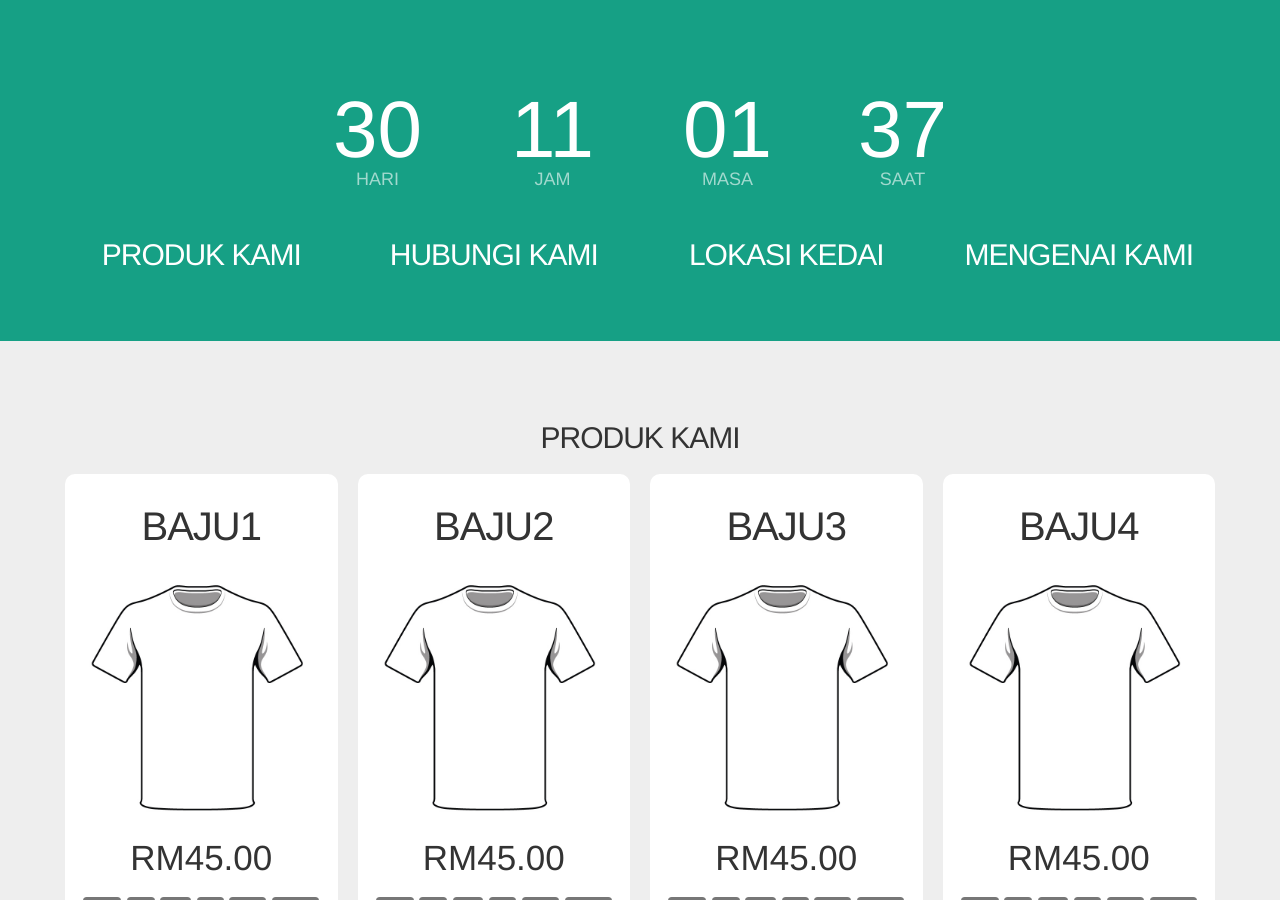
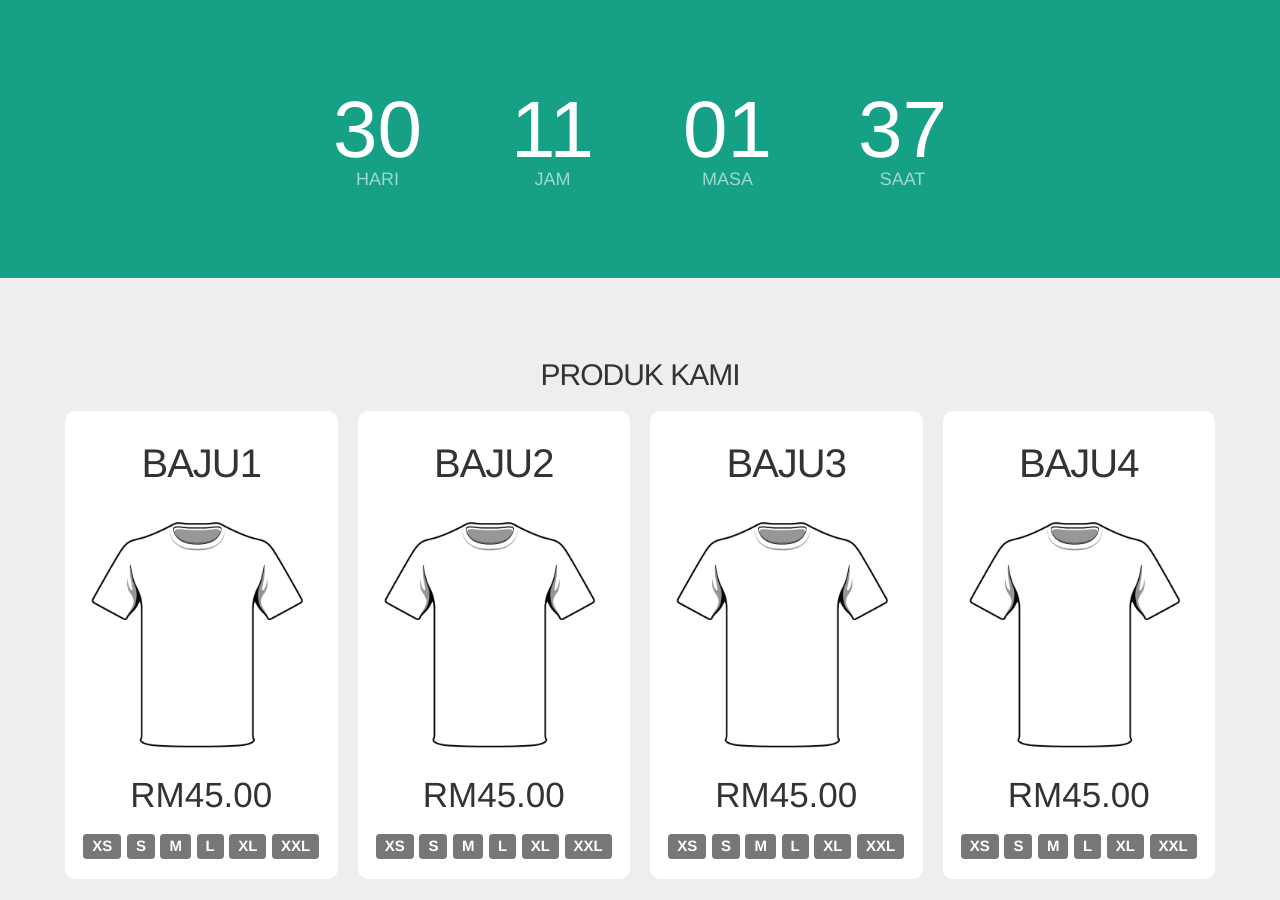
Before and after one commit to hamzahjamad/hamzahjamad.github.io, a Jekyll site: the page manuktarabang/index.html, which Jekyll copies as it is, in a window 1280 px wide and 900 px high. Built offline with Jekyll 4.4.1, drawn with Linux system fonts in a browser that asks for light colours; part of the change alters nothing that is shown.

Commit message:
Update index.html

```diff
--- a/manuktarabang/index.html
+++ b/manuktarabang/index.html
@@ -72,10 +72,9 @@
 
 	</div>
 
-
+<!--
  <div class="container hidden-xs hidden-sm" data-uk-scrollspy="{cls:'uk-animation-fade', delay: 300, repeat: true}">
-      <!-- Example row of columns -->
-      <div class="row">
+     <div class="row">
         <div class="col-md-3">
           <a href="#produkkami"><h2 class="center-block">PRODUK KAMI</h2></a>
       	</div>
@@ -89,7 +88,7 @@
           <a href="#mengenaikami"><h2 class="center-block">MENGENAI KAMI</h2></a>
       	</div>
       </div>
-    </div> <!-- /container -->
+    </div>  -->
 
 
 
```
